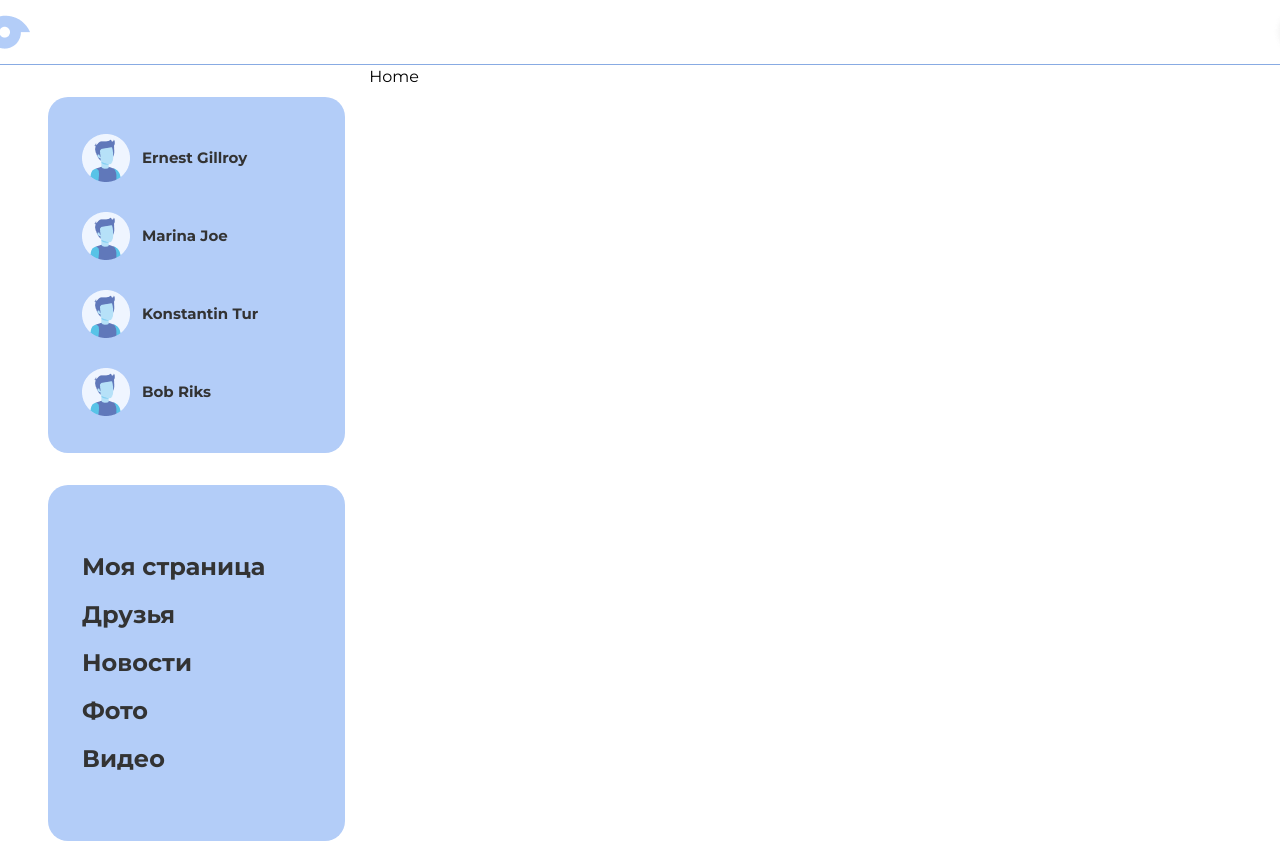
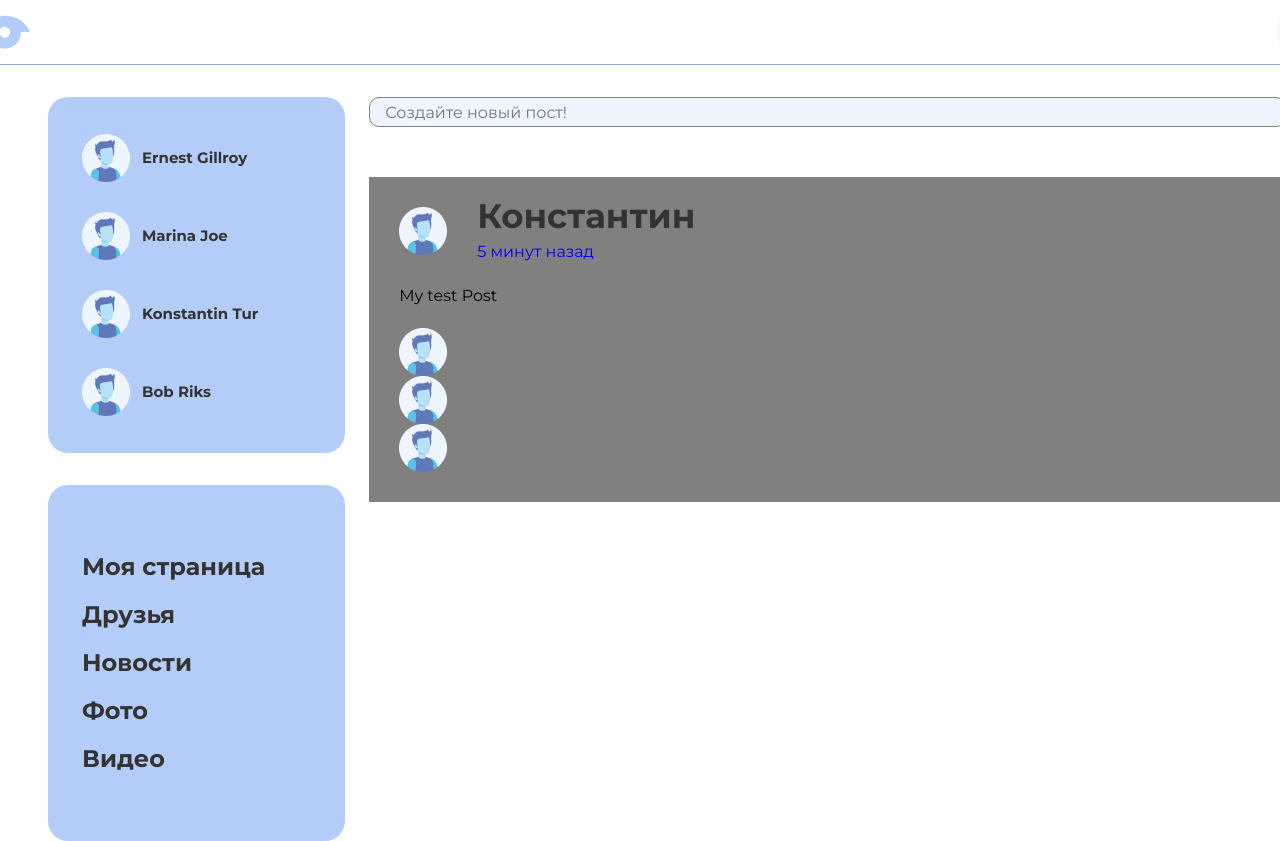
Before and after one commit to Xverlxrd/CHATY_SOTIAL, a React (Create React App) app in the folder sotial-app/: page / in a window 1280 px wide. Shown: the top 841 px of the page. Built offline with nearby package versions, Linux system fonts and the light colour scheme.

Commit message:
End Post functional

```diff
--- a/sotial-app/package.json
+++ b/sotial-app/package.json
@@ -41,5 +41,8 @@
       "last 1 firefox version",
       "last 1 safari version"
     ]
+  },
+  "devDependencies": {
+    "@iconify/react": "^4.1.0"
   }
 }
--- /dev/null
+++ b/sotial-app/src/Components/Pages/Start/AddPost/AddPost.tsx
@@ -0,0 +1,41 @@
+import React, {FC} from 'react';
+import { Icon } from '@iconify/react';
+import {IPost, TypeSetState} from "../../../../Types";
+import {users} from "../../../UI/SideBar/dataSideBar";
+
+interface addPost{
+    setPosts: TypeSetState<IPost[]>,
+}
+
+const AddPost:FC<addPost> = ({setPosts}) => {
+    const [text, setText] = React.useState<string>('')
+    const addPost = () =>{
+        setPosts(prev => [
+            ...prev,
+            {
+                author: users[0],
+                content: text,
+                createdData: '5 мин назад',
+            }
+        ])
+    }
+
+    return (
+        <div className={'post__form'}>
+            <input
+                value={text}
+                onChange={e => setText(e.target.value)}
+                onKeyPress={addPost}
+                placeholder={'Создайте новый пост!'}
+                className={'post__form_input'}/>
+
+            <div className={'post__form_btns'}>
+                <Icon className={'post__form_btn'} icon="material-symbols:add-a-photo" />
+                <Icon className={'post__form_btn'} icon="carbon:music-add" />
+                <Icon className={'post__form_btn'} icon="iconoir:add-media-video" />
+            </div>
+        </div>
+    );
+};
+
+export default AddPost;
--- /dev/null
+++ b/sotial-app/src/Components/Pages/Start/AddPost/Posts.css
@@ -0,0 +1,47 @@
+.post__item{
+    background-color: grey;
+    width: 87.6%;
+    display: flex;
+    flex-direction: column;
+    row-gap: 20px;
+    padding: 30px 30px;
+}
+.post__item_container{
+    width: 100%;
+    display: flex;
+    column-gap: 30px;
+}
+.post__item_logo{
+
+}
+.post__item_img{
+
+}
+.post__item_text{
+    justify-content: center;
+    display: flex;
+    flex-direction: column;
+    row-gap: 15px;
+}
+.post__item_name{
+    font-weight: 700;
+    font-size: 34px;
+    line-height: 18px;
+    color: #333333;
+}
+.post__item_date{
+    font-weight: 700;
+    font-size: 20px;
+    line-height: 18px;
+    color: #333333;
+}
+.post__item_content{
+    width: 100%;
+    height: 100%;
+}
+.img__list{
+
+}
+.post__item_image{
+
+}
--- /dev/null
+++ b/sotial-app/src/Components/Pages/Start/AddPost/Posts.tsx
@@ -0,0 +1,46 @@
+import React, {FC} from 'react';
+import {IPost} from "../../../../Types";
+import {Link} from "react-router-dom";
+import './Posts.css';
+
+interface IPosts {
+    posts: IPost[]
+}
+
+
+const Posts:FC<IPosts> = ({posts}) => {
+    return (
+        <>
+            {posts.map(post => (
+                <div className={'post__item'}>
+                    <Link to={`/profile/${post.author._id}`} key={post.author._id}>
+                        <li className={'post__item_container'}>
+                            <div className={'post__item_logo'}>
+                                <img src={post.author.avatar} alt={'Friend logo'} className={'post__item_img'}/>
+                            </div>
+
+                            <div className={'post__item_text'}>
+                                <h1  className={'post__item_name'}>{post.author.name}</h1>
+                                <p className={'z'}>{post.createdData}</p>
+                            </div>
+                        </li>
+                    </Link>
+
+                    <p className={'post__item_content'}>
+                        {post.content}
+                    </p>
+
+                    {post.img && (
+                        <div className={'img__list'}>
+                            {post.img.map(img => (
+                                <img className={'post__item_image'} src={img} alt={'Post img'} key={img}/>
+                            ))}
+                        </div>
+                    )}
+                </div>
+            ))}
+        </>
+    );
+};
+
+export default Posts;
--- a/sotial-app/src/Components/Pages/Start/Start.css
+++ b/sotial-app/src/Components/Pages/Start/Start.css
@@ -0,0 +1,29 @@
+.lent__container{
+    display: flex;
+    flex-direction: column;
+    row-gap: 50px;
+}
+.post__form{
+    padding-top: 32px;
+    display: flex;
+    align-items: center;
+    column-gap: 20px;
+}
+.post__form_input{
+    width: 100%;
+    height: 30px;
+    border-radius: 10px;
+    border: 1px solid grey;
+    background-color: #EFF5FF;
+    padding-left: 15px;
+}
+.post__form_btns{
+    display: flex;
+    align-items: center;
+    column-gap: 10px;
+}
+.post__form_btn{
+    width: 30px;
+    height: 30px;
+
+}
--- a/sotial-app/src/Components/Pages/Start/Start.tsx
+++ b/sotial-app/src/Components/Pages/Start/Start.tsx
@@ -1,10 +1,27 @@
 import React, {FC} from 'react';
 import './Start.css';
+import AddPost from "./AddPost/AddPost";
+import {IPost} from "../../../Types";
+import Posts from "./AddPost/Posts";
+import friends from "../../../img/friends.png";
 
 const Start:FC = () => {
+    const [posts, setPosts] = React.useState<IPost[]>([
+        {
+            author: {
+                _id: 'qddq',
+                avatar: friends,
+                name: 'Константин'
+            },
+            content: 'My test Post',
+            createdData: '5 минут назад',
+            img: [friends, friends, friends]
+        }
+    ])
     return (
-        <div >
-            Home
+        <div className={'lent__container'}>
+            <AddPost setPosts={setPosts}/>
+            <Posts posts={posts}/>
         </div>
     );
 };
--- a/sotial-app/src/Components/UI/SideBar/UserItems.tsx
+++ b/sotial-app/src/Components/UI/SideBar/UserItems.tsx
@@ -1,29 +1,10 @@
 import React, {FC} from 'react';
 import './SideBar.css';
-import friends from "../../../img/friends.png";
 import {Link} from "react-router-dom";
-const users = [
-    {
-        _id: '123e',
-        avatar: friends,
-        name: 'Ernest Gillroy'
-    },
-    {
-        _id: '12qw3e',
-        avatar: friends,
-        name: 'Marina Joe'
-    },
-    {
-        _id: '1zx23e',
-        avatar: friends,
-        name: 'Konstantin Tur'
-    },
-    {
-        _id: '12brt3e',
-        avatar: friends,
-        name: 'Bob Riks'
-    },
-]
+import {users} from "./dataSideBar";
+
+
+
 
 const UserItems:FC = () => {
     return (
@@ -39,37 +20,6 @@ const UserItems:FC = () => {
                     </li>
                 </Link>
             ))}
-            {/*<li className={'sidebar__friends_item friends__item'}>*/}
-            {/*    <div className={'friends__item_logo'}>*/}
-            {/*        <img className={'friends__item_img'} src={friends} alt={'Friend Logo'}/>*/}
-            {/*    </div>*/}
-
-            {/*    <h1 className={'friends__item_name'}>Ernest Gillroy</h1>*/}
-            {/*</li>*/}
-
-            {/*<li className={'sidebar__friends_item friends__item'}>*/}
-            {/*    <div className={'friends__item_logo'}>*/}
-            {/*        <img className={'friends__item_img'} src={friends} alt={'Friend Logo'}/>*/}
-            {/*    </div>*/}
-
-            {/*    <h1 className={'friends__item_name'}>Marina Joe</h1>*/}
-            {/*</li>*/}
-
-            {/*<li className={'sidebar__friends_item friends__item'}>*/}
-            {/*    <div className={'friends__item_logo'}>*/}
-            {/*        <img className={'friends__item_img'} src={friends} alt={'Friend Logo'}/>*/}
-            {/*    </div>*/}
-
-            {/*    <h1 className={'friends__item_name'}>Konstantin</h1>*/}
-            {/*</li>*/}
-
-            {/*<li className={'sidebar__friends_item friends__item'}>*/}
-            {/*    <div className={'friends__item_logo'}>*/}
-            {/*        <img className={'friends__item_img'} src={friends} alt={'Friend Logo'}/>*/}
-            {/*    </div>*/}
-
-            {/*    <h1 className={'friends__item_name'}>Bob Riks</h1>*/}
-            {/*</li>*/}
         </ul>
     );
 };
--- /dev/null
+++ b/sotial-app/src/Components/UI/SideBar/dataSideBar.tsx
@@ -0,0 +1,25 @@
+import {IUser} from "../../../Types";
+import friends from "../../../img/friends.png";
+
+export const users: IUser[] = [
+    {
+        _id: '123e',
+        avatar: friends,
+        name: 'Ernest Gillroy'
+    },
+    {
+        _id: '12qw3e',
+        avatar: friends,
+        name: 'Marina Joe'
+    },
+    {
+        _id: '1zx23e',
+        avatar: friends,
+        name: 'Konstantin Tur'
+    },
+    {
+        _id: '12brt3e',
+        avatar: friends,
+        name: 'Bob Riks'
+    },
+]
--- /dev/null
+++ b/sotial-app/src/Types.ts
@@ -0,0 +1,16 @@
+import {Dispatch, SetStateAction} from "react";
+import friends from "./img/friends.png";
+
+export type TypeSetState<T> = Dispatch<SetStateAction<T>>
+
+export interface IUser {
+    _id: string,
+    avatar: string,
+    name: string
+}
+export interface IPost {
+    author: IUser,
+    createdData: string
+    content: string
+    img?: string[]
+}
```
Also changed, not shown: 1 other file (tests, documents, lock files or other folders).
